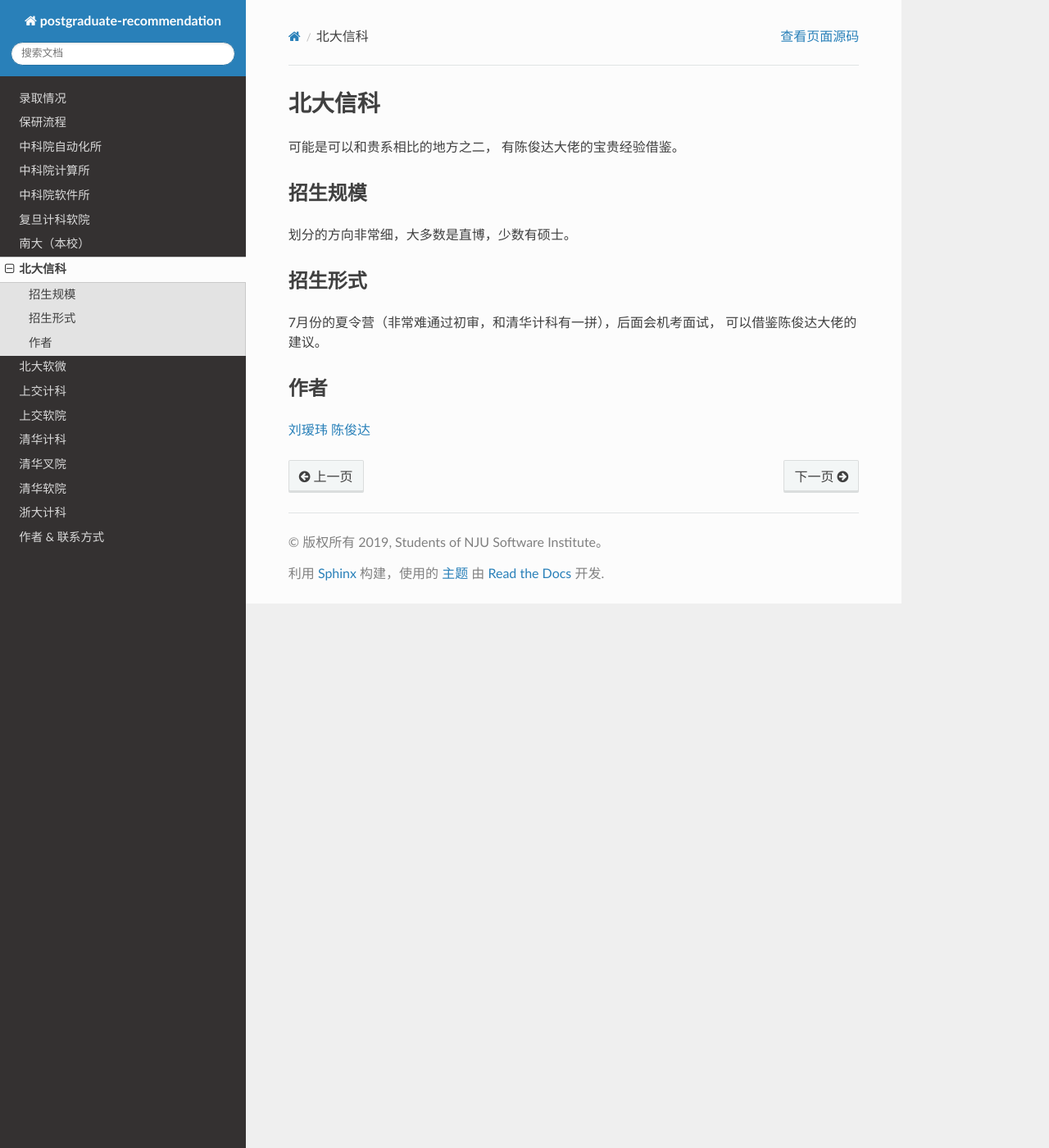
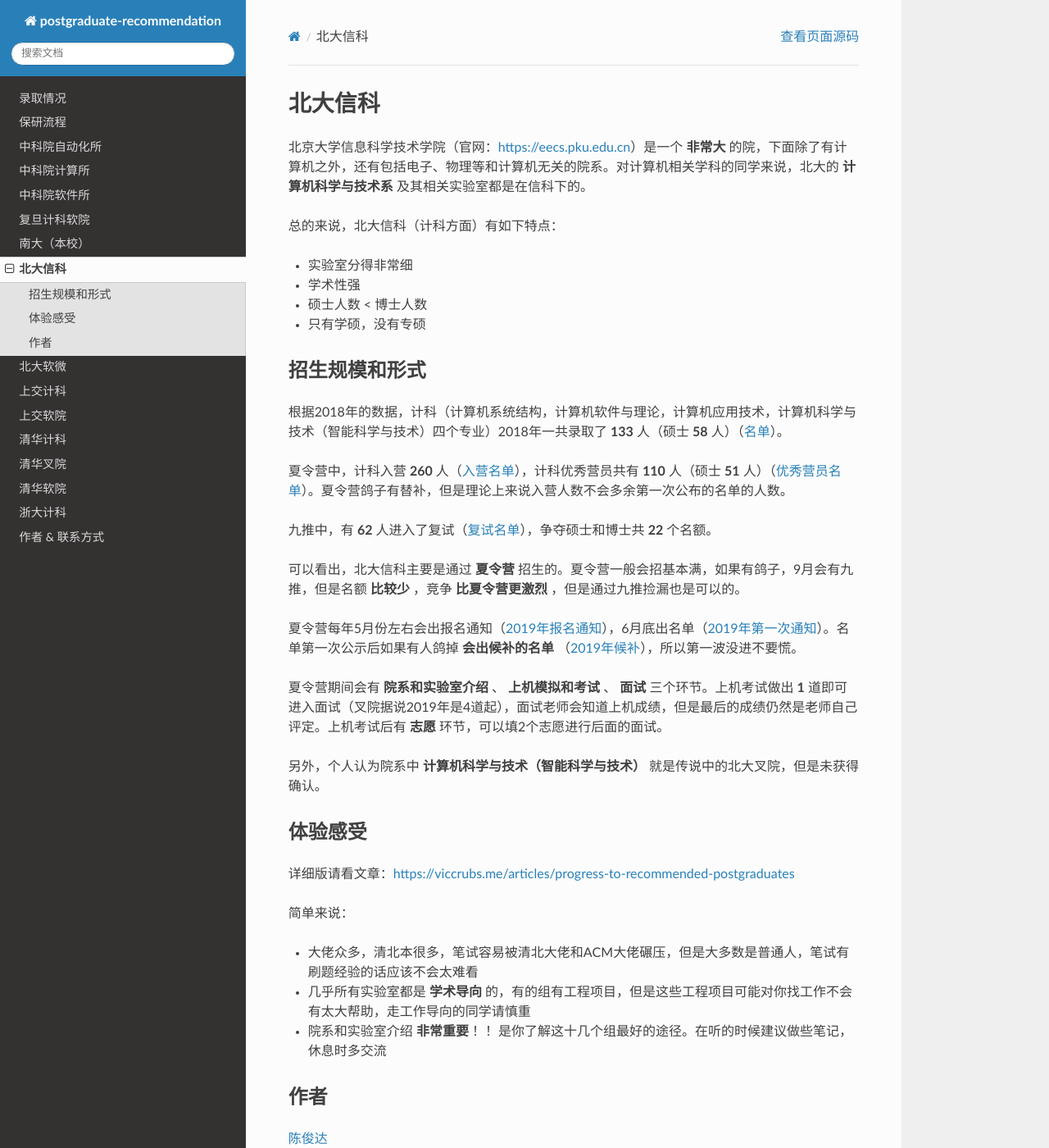
Before and after one commit to NJU-SE-15-share-review/postgraduate-recommendation, a Sphinx documentation site: the page built from source/schools/pku/eecs.rst, in a window 1280 px wide and 1400 px high. Shown: the whole window at 82% size. Built offline with Sphinx 7.4.7 and the Read the Docs theme 2.0.0, drawn with Linux system fonts in a browser that asks for light colours.

Commit message:
add pku eecs

```diff
--- a/source/schools/pku/eecs.rst
+++ b/source/schools/pku/eecs.rst
@@ -1,18 +1,44 @@
 北大信科
 =====================================
 
-可能是可以和贵系相比的地方之二， 有陈俊达大佬的宝贵经验借鉴。
+北京大学信息科学技术学院（官网：https://eecs.pku.edu.cn）是一个 **非常大** 的院，下面除了有计算机之外，还有包括电子、物理等和计算机无关的院系。对计算机相关学科的同学来说，北大的 **计算机科学与技术系** 及其相关实验室都是在信科下的。
 
-招生规模
+总的来说，北大信科（计科方面）有如下特点：
+
+* 实验室分得非常细
+* 学术性强
+* 硕士人数 < 博士人数
+* 只有学硕，没有专硕
+
+招生规模和形式
 --------------------------------------
 
-划分的方向非常细，大多数是直博，少数有硕士。
+根据2018年的数据，计科（计算机系统结构，计算机软件与理论，计算机应用技术，计算机科学与技术（智能科学与技术）四个专业）2018年一共录取了 **133** 人（硕士 **58** 人）（`名单 <http://eecs.pku.edu.cn/info/1060/2744.htm>`_）。
 
-招生形式
---------------------------------------
+夏令营中，计科入营 **260** 人（`入营名单 <http://eecs.pku.edu.cn/__local/6/3A/C6/FD35035800449652AD4850FCBC3_7B6C1C9F_4D1D0.pdf>`_），计科优秀营员共有 **110** 人（硕士 **51** 人）（`优秀营员名单 <http://eecs.pku.edu.cn/info/1060/2750.htm>`_）。夏令营鸽子有替补，但是理论上来说入营人数不会多余第一次公布的名单的人数。
 
-7月份的夏令营（非常难通过初审，和清华计科有一拼），后面会机考面试， 可以借鉴陈俊达大佬的建议。
+九推中，有 **62** 人进入了复试（`复试名单 <http://eecs.pku.edu.cn/info/1060/2747.htm>`_），争夺硕士和博士共 **22** 个名额。
+
+可以看出，北大信科主要是通过 **夏令营** 招生的。夏令营一般会招基本满，如果有鸽子，9月会有九推，但是名额 **比较少** ，竞争 **比夏令营更激烈** ，但是通过九推捡漏也是可以的。
+
+夏令营每年5月份左右会出报名通知（`2019年报名通知 <http://eecs.pku.edu.cn/info/1060/8951.htm>`_），6月底出名单（`2019年第一次通知 <http://eecs.pku.edu.cn/info/1060/9231.htm>`_）。名单第一次公示后如果有人鸽掉 **会出候补的名单** （`2019年候补 <http://eecs.pku.edu.cn/info/1060/9246.htm>`_），所以第一波没进不要慌。
+
+夏令营期间会有 **院系和实验室介绍** 、 **上机模拟和考试** 、 **面试** 三个环节。上机考试做出 **1** 道即可进入面试（叉院据说2019年是4道起），面试老师会知道上机成绩，但是最后的成绩仍然是老师自己评定。上机考试后有 **志愿** 环节，可以填2个志愿进行后面的面试。
+
+另外，个人认为院系中 **计算机科学与技术（智能科学与技术）** 就是传说中的北大叉院，但是未获得确认。
+
+体验感受
+------------------------------------------
+
+详细版请看文章：https://viccrubs.me/articles/progress-to-recommended-postgraduates
+
+简单来说：
+
+* 大佬众多，清北本很多，笔试容易被清北大佬和ACM大佬碾压，但是大多数是普通人，笔试有刷题经验的话应该不会太难看
+* 几乎所有实验室都是 **学术导向** 的，有的组有工程项目，但是这些工程项目可能对你找工作不会有太大帮助，走工作导向的同学请慎重
+* 院系和实验室介绍 **非常重要** ！！是你了解这十几个组最好的途径。在听的时候建议做些笔记，休息时多交流
+
 
 作者
 --------------------------------------
-:ref:`authors:刘瑷玮` :ref:`authors:陈俊达`
+:ref:`authors:陈俊达`
```
